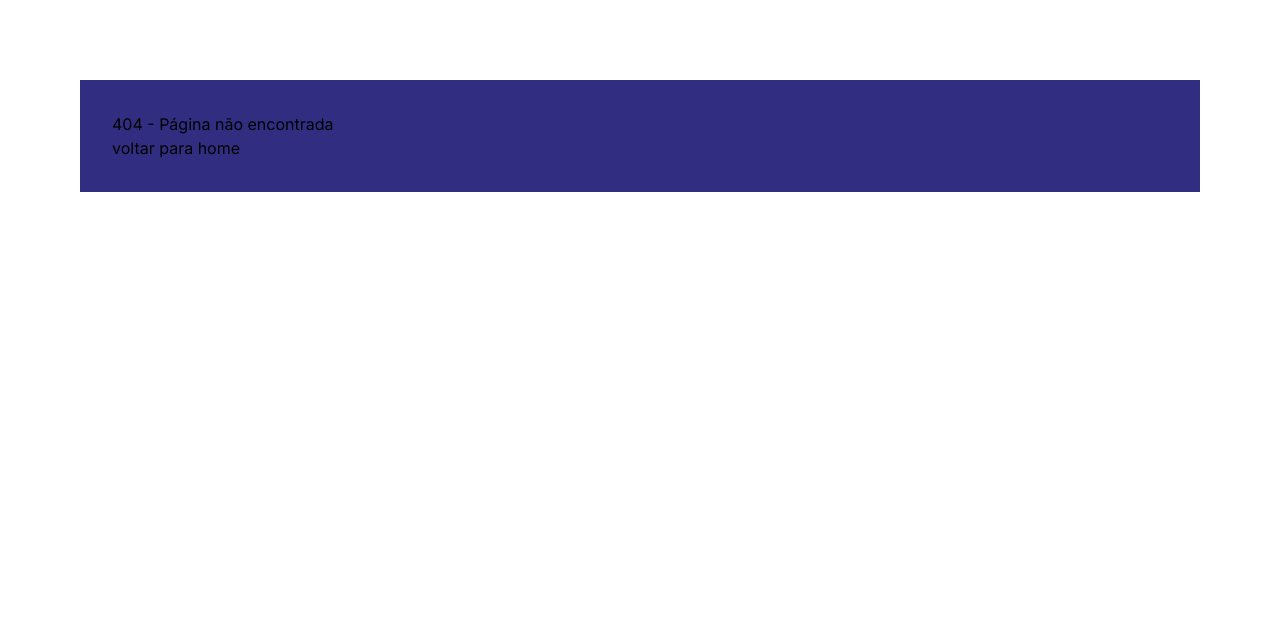
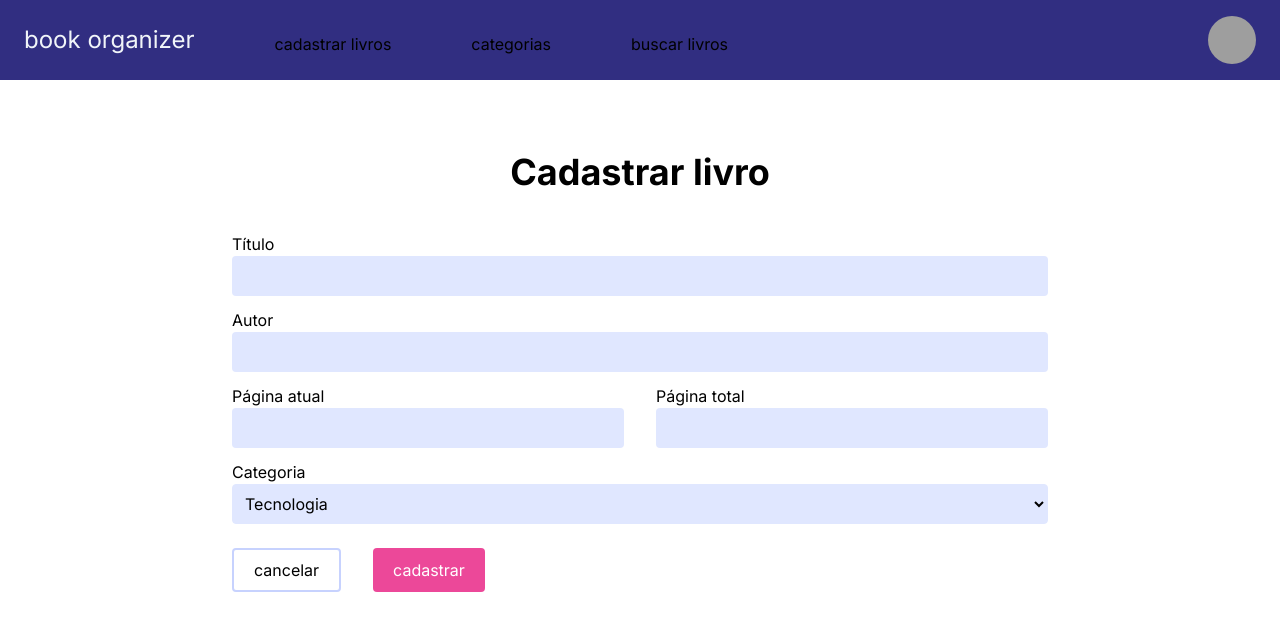
Before and after one commit to LuisaGPurificacao/Book-Organizer-Web, a Next.js app: page /cadastro-livro in a window 1280 px wide. Before the commit this address had no page. Shown: the top 630 px of the page. Built offline with nearby package versions, Linux system fonts and the light colour scheme; grey boxes are pictures that could not be loaded.

Commit message:
página para adicionar livros

```diff
--- /dev/null
+++ b/src/app/cadastro-livro/page.js
@@ -0,0 +1,46 @@
+import NavBar from "@/components/NavBar";
+
+export default function CadastroLivro() {
+  return (
+    <>
+      <NavBar active={"cadastrar-livros"} />
+
+      <main className="text-black m-10 p-8">
+        <h2 className="text-center text-4xl font-bold">Cadastrar livro</h2>
+        <div className="flex flex-col mx-40 my-10">
+          <div className="flex flex-col">
+            <label htmlFor="titulo">Título</label>
+            <input className="bg-indigo-100 p-2 focus:outline-none rounded" type="text" id="titulo" required />
+          </div>
+          <div className="flex flex-col mt-3">
+            <label htmlFor="autor">Autor</label>
+            <input className="bg-indigo-100 p-2 focus:outline-none rounded" type="text" id="autor" required />
+          </div>
+          <div className="flex flex-row mt-3 gap-8">
+            <div className="flex flex-col flex-auto">
+              <label htmlFor="pg-atual">Página atual</label>
+              <input className="bg-indigo-100 p-2 focus:outline-none rounded" type="number" id="pg-atual" required />
+            </div>
+            <div className="flex flex-col flex-auto">
+              <label htmlFor="pg-total">Página total</label>
+              <input className="bg-indigo-100 p-2 focus:outline-none rounded" type="number" id="pg-total" required />
+            </div>
+          </div>
+          <div className="flex flex-col mt-3">
+            <label htmlFor="categoria">Categoria</label>
+            <select className="bg-indigo-100 border border-indigo-100 p-2 focus:outline-none rounded" id="categoria" name="categoria">
+              <option value="tecnologia">Tecnologia</option>
+              <option value="romance">Romance</option>
+              <option value="terror">Terror</option>
+              <option value="ficcao">Ficção</option>
+            </select>
+          </div>
+          <div className="flex flex-row mt-6 gap-8">
+            <button className="px-5 py-2 border border-2 border-indigo-200 rounded">cancelar</button>
+            <button className="px-5 py-2 bg-pink-500 text-white rounded">cadastrar</button>
+          </div>
+        </div>
+      </main>
+    </>
+  )
+}
```
